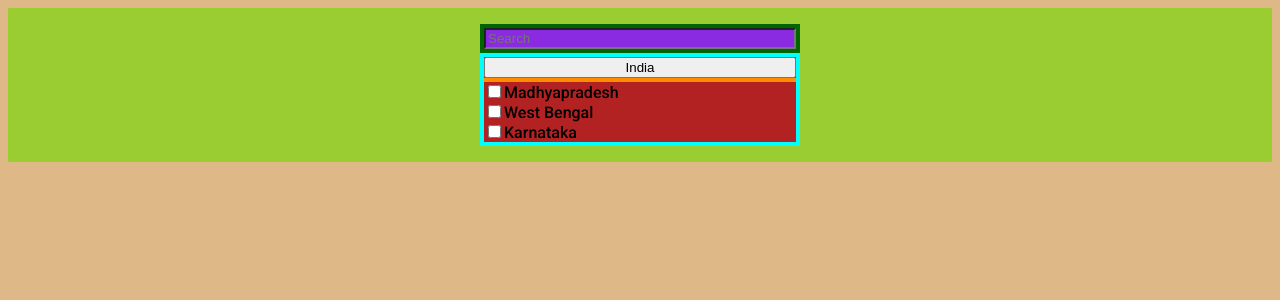
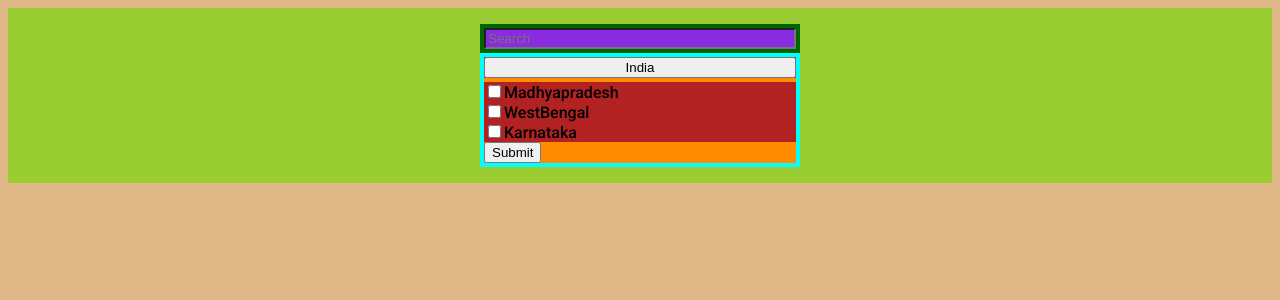
Before and after one commit to Roshannair24/teesta-internship-app, a React (Create React App) app: page / in a window 1280 px wide. Both pictures are taken after a click on the button "India". Shown: the top 300 px of the page. Built offline with nearby package versions, Linux system fonts and the light colour scheme.

Commit message:
Feat: Updated checked code

```diff
--- a/src/components/Dropdown.jsx
+++ b/src/components/Dropdown.jsx
@@ -36,7 +36,6 @@ function Dropdown() {
 
       targetToCompare = targetToCompare.replace(" ", "");
 
-
       console.log("targetToCompare");
       console.log(targetToCompare);
 
@@ -61,24 +60,68 @@ function Dropdown() {
             WestBengal: !prevValue.WestBengal,
             Karnataka: prevValue.Karnataka,
           };
-        }else if(targetToCompare === "Karnataka"){
+        } else if (targetToCompare === "Karnataka") {
           return {
             Madhyapradesh: prevValue.Madhyapradesh,
             WestBengal: prevValue.WestBengal,
             Karnataka: !prevValue.Karnataka,
           };
-
         }
       });
     }
   }
 
   function checkboxClicked(event) {
-    console.log("check box clicked");
+    // console.log("check box clicked");
 
-    console.log(event.target.value);
+    // console.log(event.target.value);
 
-    console.log(event.target.name);
+    // console.log(event.target.name);
+
+    // console.log(event.target.className);
+
+    let tempName = event.target.name;
+    tempName = tempName.replace("n_", "");
+    console.log("tempName");
+    console.log(tempName);
+    Arr[0].state.forEach(myFunction);
+
+    function myFunction(item, index) {
+      console.log("each item");
+      // console.log(item);
+
+      let propToCompareTo = item.state;
+
+      propToCompareTo = propToCompareTo.replace(" ", "");
+
+      console.log("propToCompareTo");
+      console.log(propToCompareTo);
+
+      if (propToCompareTo === tempName) {
+        //if state checked
+
+        console.log("same:  check every suboption");
+
+
+        console.log(item);
+
+        console.log(item.city);
+
+        item.city.forEach(
+
+         function(subitem){
+
+          console.log("suboption");
+          console.log(subitem);
+
+
+         }
+
+          );
+
+
+      }
+    }
   }
 
   function createSubOptionholder(item) {
@@ -89,50 +132,38 @@ function Dropdown() {
 
     let tempState = item.state;
 
+    tempState = tempState.replace(" ", "");
     return (
       <div className="sub-options-holder-a">
         <div className="sub-options-holder-a-top">
           <input
             onClick={checkboxClicked}
             type="checkbox"
-            id={"id_" + item.state}
-            name={"n_" + item.state}
-            value={"val_" + item.state}
+            id={"id_" + tempState}
+            name={"n_" + tempState}
+            value={"val_" + tempState}
           ></input>
 
-          <span id={"span_id_" + item.state} onClick={clickHandler}>
-            {item.state}
+          <span id={"span_id_" + tempState} onClick={clickHandler}>
+            {tempState}
           </span>
         </div>
 
         <div
-          id={"bottom_id_" + item.state}
+          id={"bottom_id_" + tempState}
           className="sub-options-holder-a-bottom"
         >
           <ul>
             {item.city.map(function (item) {
-
-console.log("stateObject");
-console.log(stateObject);
-console.log("tempState");
-console.log(tempState);
-console.log("stateObject.tempState");
-console.log(stateObject[tempState]);
-
-
               return (
-
-
-
-
                 <li
-                  className={tempState=tempState.replace(" ", "")}
+                  className={tempState}
                   style={{
-                    display:
-                      stateObject[tempState] === true ? "block" : "none",
+                    display: stateObject[tempState] === true ? "block" : "none",
                   }}
                 >
                   <input
+                    className={"checkbox_" + tempState}
                     onClick={checkboxClicked}
                     type="checkbox"
                     id={"id_" + item.name}
@@ -175,6 +206,10 @@ console.log(stateObject[tempState]);
           className="options-holder"
         >
           {Arr[0].state.map(createSubOptionholder)}
+
+          <div className="submit-btn-holder">
+            <button>Submit</button>
+          </div>
         </div>
       </div>
     </div>
```
